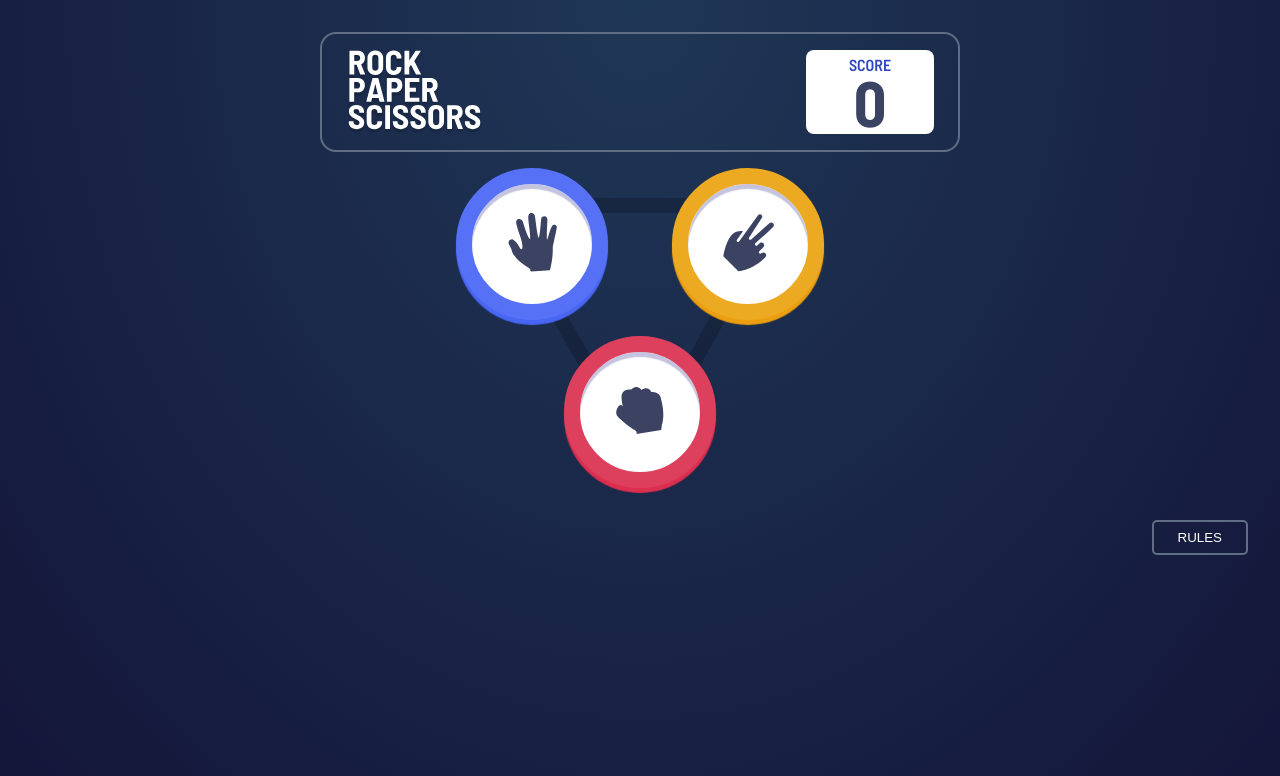
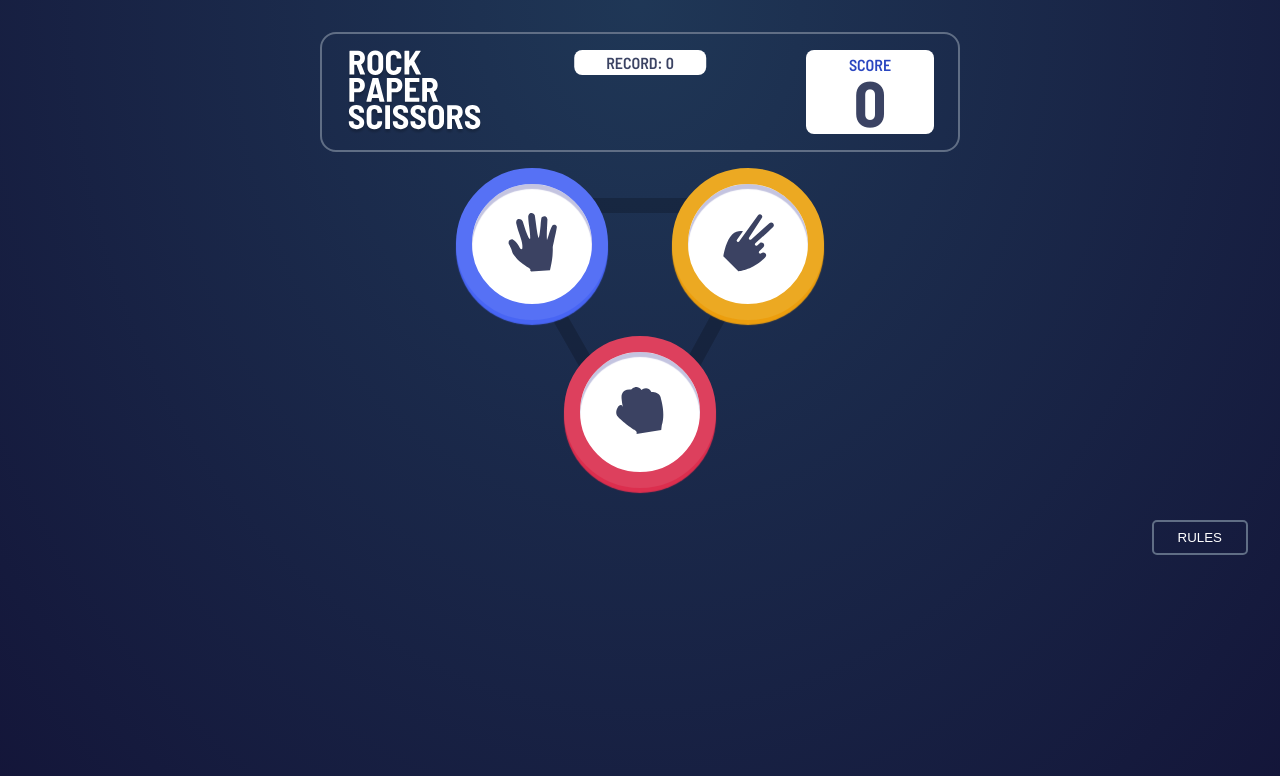
Before and after one commit to Amit1Paz/Rock-paper-scissors, a plain HTML site: page index.html in a window 1280 px wide. Drawn offline with Linux system fonts and the light colour scheme.

Commit message:
show record

```diff
--- a/index.html
+++ b/index.html
@@ -18,6 +18,7 @@
       <h1 class="score-box__title">SCORE</h1>
       <h2 class="score-box__score">0</h2>
     </div>
+    <p class="record">RECORD: 0</p>
   </header>
   <main>
     <div class="choose-container">
--- a/script.js
+++ b/script.js
@@ -7,6 +7,7 @@ const computerChoise = document.querySelector('.computer-choise');
 const matchResult = document.querySelector('.match-result');
 const playAgainBtn = document.querySelector('.play-again-btn');
 const scoreDisplay = document.querySelector('.score-box__score');
+const record = document.querySelector('.record')
 
 // create user and computer
 let user = {
@@ -129,6 +130,7 @@ function dicideWinner () {
     } else {
         if (user.highestScore < user.score) {
             user.highestScore = user.score;
+            record.textContent = 'RECORD ' + user.highestScore;
         }
         user.score = 0;
         matchResult.appendChild(h3Tag);
--- a/style.css
+++ b/style.css
@@ -47,6 +47,7 @@ button {
 
 /***** header *****/
 header {
+    position: relative;
     display: flex;
     justify-content: space-between;
     padding: 1rem 1.5rem;
@@ -75,6 +76,16 @@ h2 {
     color: var(--dark-text);
     font-size: 4rem;
     line-height: 3.5rem;
+}
+.record {
+    position: absolute;
+    left: 50%;
+    transform: translate(-50%, 0%);
+    background-color: white;
+    padding: 0.2rem 2rem;
+    border-radius: 0.5rem;
+    color: var(--dark-text);
+    font-weight: 600;
 }
 
 /***** main *****/
```
